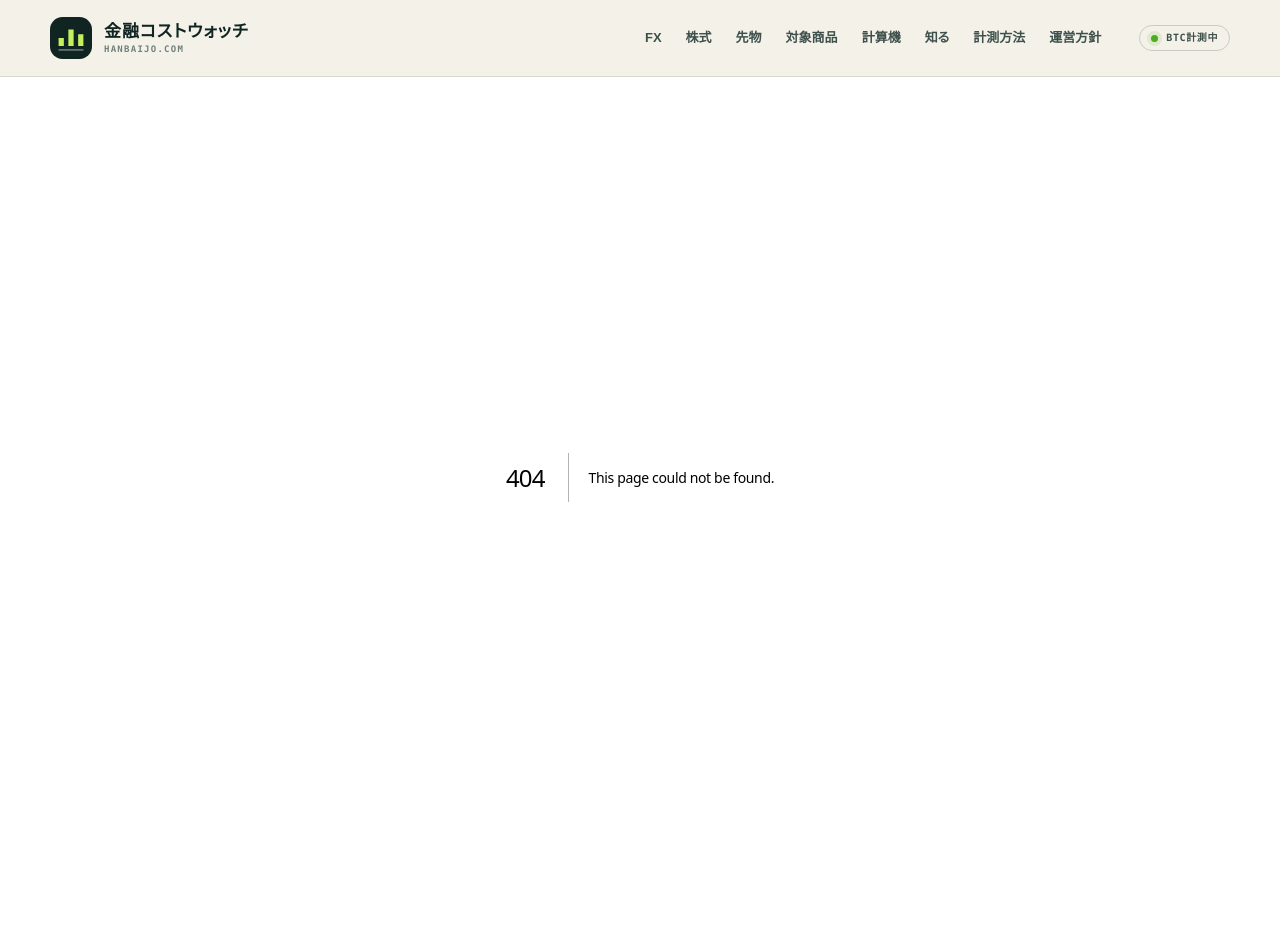
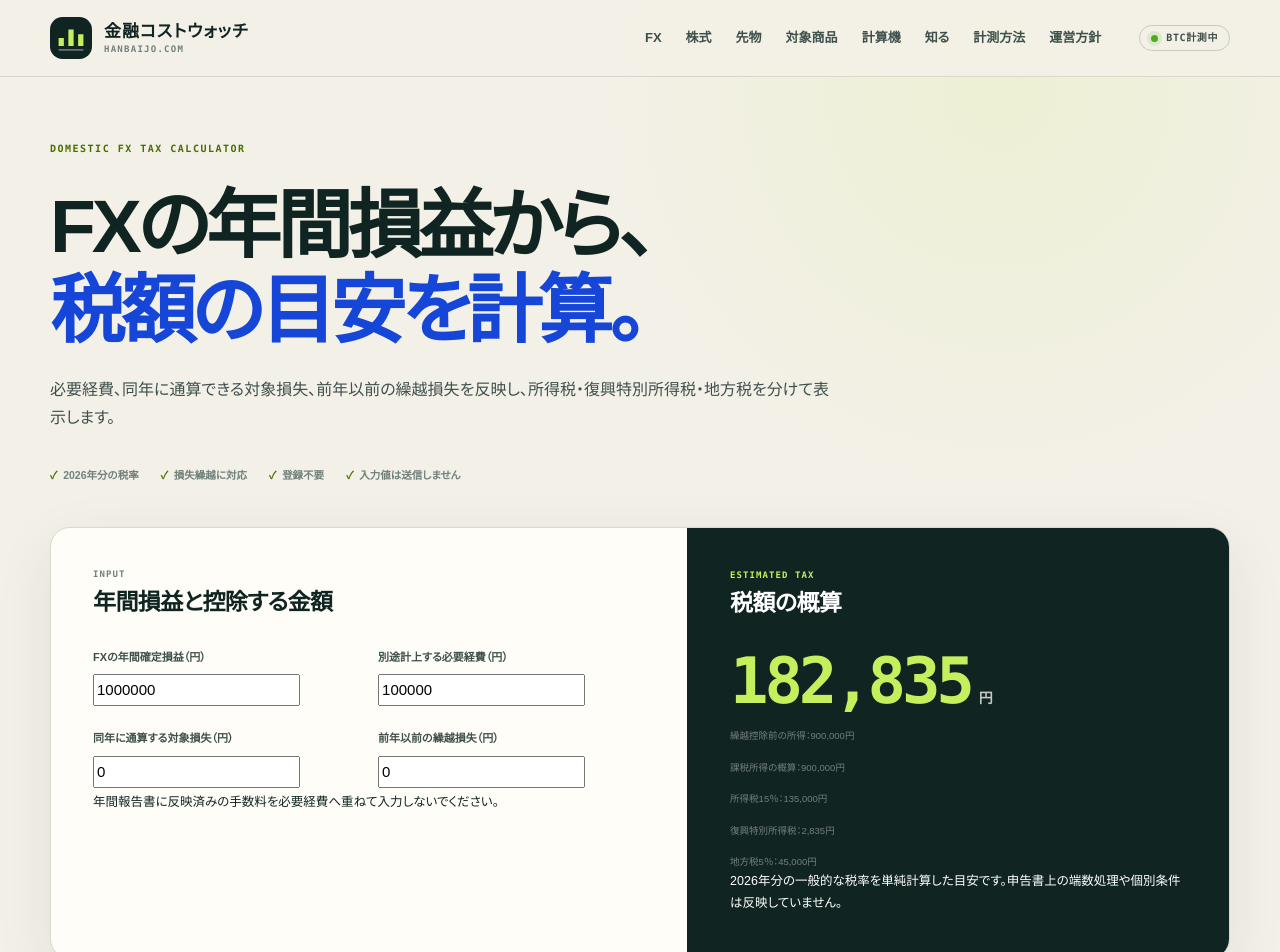
Before and after one commit to mrok18/hanbaijo, a Next.js app: page /tools/fx-tax-calculator in a window 1280 px wide. Before the commit this address had no page. Shown: the top 952 px of the page. Built offline with nearby package versions, Linux system fonts and the light colour scheme.

Commit message:
Add domestic FX tax calculator

```diff
--- a/app/articles/fx-tax-rate-calculation/page.tsx
+++ b/app/articles/fx-tax-rate-calculation/page.tsx
@@ -31,10 +31,11 @@ export default function Page() {
         国内の一定のFX取引による所得は、給与などと分けて計算する申告分離課税です。
         「利益×20.315％」と即断せず、確定損益、必要経費、通算できる損失、繰越損失を整理してから税率をかけます。
       </p>
+      <p><Link href="/tools/fx-tax-calculator"><strong>国内FX税金計算シミュレーターを使う →</strong></Link></p>
 
       <div className="callout">
         <strong>2026年分の基本的な合計税率は20.315％</strong>
-        <p>所得税15％＋復興特別所得税0.315％相当＋地方稅5％です。実際の申告では端数処理等により単純乗算と差が出る場合があります。</p>
+        <p>所得税15％＋復興特別所得税0.315％相当＋地方税5％です。実際の申告では端数処理等により単純乗算と差が出る場合があります。</p>
       </div>
 
       <h2>20.315％の内訳</h2>
--- a/app/privacy/page.tsx
+++ b/app/privacy/page.tsx
@@ -41,7 +41,7 @@ export default function PrivacyPage() {
       <h2>3. 計算機の入力情報</h2>
       <p>
         当サイトの計算機はブラウザ内で計算します。取引金額、口座資金、取引数量、損切り幅、手数料等の入力値は、
-        当サイトのサーバーへ送信・保存しません。ただし、計算機ページを閲覧したという通常のアクセス情報は、前項のアクセス解析対象になります。
+        当サイトのサーバーへ送信・保存しません。ただし、計算機ページの閲覧と操作の有無、計算機を識別するIDはアクセス解析の対象になります。入力した数値や計算結果は送信しません。
       </p>
 
       <h2>4. お問い合わせ</h2>
--- a/app/sitemap.ts
+++ b/app/sitemap.ts
@@ -4,6 +4,7 @@ import { POSTS } from './articles/posts';
 export default function sitemap(): MetadataRoute.Sitemap {
   const base = 'https://hanbaijo.com';
   const detailRoutes = [
+    'tools/fx-tax-calculator',
     'tools/dmm-cfd-22-products-calculator',
     'tools/dmm-cfd-tick-value-calculator',
     'fx/fxtf',
--- /dev/null
+++ b/app/tools/fx-tax-calculator/FxTaxCalculator.tsx
@@ -0,0 +1,58 @@
+'use client';
+
+import { useMemo, useRef, useState } from 'react';
+
+export default function FxTaxCalculator() {
+  const [annualProfit, setAnnualProfit] = useState(1000000);
+  const [expenses, setExpenses] = useState(100000);
+  const [currentLosses, setCurrentLosses] = useState(0);
+  const [carriedLosses, setCarriedLosses] = useState(0);
+  const tracked = useRef(false);
+
+  const trackUse = () => {
+    if (tracked.current) return;
+    tracked.current = true;
+    window.gtag?.('event', 'calculator_interaction', {
+      calculator_id: 'fx_tax_calculator', page_path: window.location.pathname, transport_type: 'beacon',
+    });
+  };
+
+  const result = useMemo(() => {
+    const profit = Number.isFinite(annualProfit) ? annualProfit : 0;
+    const safeExpenses = Math.max(0, expenses || 0);
+    const safeCurrentLosses = Math.max(0, currentLosses || 0);
+    const safeCarriedLosses = Math.max(0, carriedLosses || 0);
+    const beforeCarry = profit - safeExpenses - safeCurrentLosses;
+    const taxableIncome = Math.max(0, beforeCarry - safeCarriedLosses);
+    const incomeTax = taxableIncome * 0.15;
+    const reconstructionTax = incomeTax * 0.021;
+    const localTax = taxableIncome * 0.05;
+    return { beforeCarry, taxableIncome, incomeTax, reconstructionTax, localTax, total: incomeTax + reconstructionTax + localTax, unusedCarry: Math.max(0, safeCarriedLosses - Math.max(0, beforeCarry)) };
+  }, [annualProfit, expenses, currentLosses, carriedLosses]);
+
+  const yen = new Intl.NumberFormat('ja-JP', { maximumFractionDigits: 0 });
+  const field = (label: string, value: number, setter: (value: number) => void, allowNegative = false) => (
+    <label><span>{label}</span><input type="number" min={allowNegative ? undefined : 0} step="10000" value={value} onFocus={trackUse} onChange={event => { trackUse(); setter(Number(event.target.value)); }} /></label>
+  );
+
+  return <div className="calculator-shell"><div className="calculator-grid">
+    <section className="calculator-inputs">
+      <div className="calculator-panel-head"><div><span>INPUT</span><h2>年間損益と控除する金額</h2></div></div>
+      <div className="field-grid">
+        {field('FXの年間確定損益（円）', annualProfit, setAnnualProfit, true)}
+        {field('別途計上する必要経費（円）', expenses, setExpenses)}
+        {field('同年に通算する対象損失（円）', currentLosses, setCurrentLosses)}
+        {field('前年以前の繰越損失（円）', carriedLosses, setCarriedLosses)}
+      </div>
+      <small>年間報告書に反映済みの手数料を必要経費へ重ねて入力しないでください。</small>
+    </section>
+    <section className="calculator-result">
+      <div className="result-head"><span>ESTIMATED TAX</span><h2>税額の概算</h2></div>
+      <div className="total-cost"><strong>{yen.format(result.total)}</strong><span>円</span></div>
+      <p>繰越控除前の所得：{yen.format(result.beforeCarry)}円</p><p>課税所得の概算：{yen.format(result.taxableIncome)}円</p>
+      <p>所得税15％：{yen.format(result.incomeTax)}円</p><p>復興特別所得税：{yen.format(result.reconstructionTax)}円</p><p>地方税5％：{yen.format(result.localTax)}円</p>
+      {result.unusedCarry > 0 && <p>今回使い切らない繰越損失：{yen.format(result.unusedCarry)}円</p>}
+      <small>2026年分の一般的な税率を単純計算した目安です。申告書上の端数処理や個別条件は反映していません。</small>
+    </section>
+  </div></div>;
+}
--- /dev/null
+++ b/app/tools/fx-tax-calculator/page.tsx
@@ -0,0 +1,17 @@
+import type { Metadata } from 'next';
+import Link from 'next/link';
+import FxTaxCalculator from './FxTaxCalculator';
+
+export const metadata: Metadata = {
+  title: '国内FX税金計算シミュレーター｜必要経費・損失繰越に対応',
+  description: '国内FXの年間確定損益、必要経費、同年の通算損失、前年以前の繰越損失から、課税所得と税額20.315％の内訳を無料計算します。',
+};
+
+export default function Page() {
+  return <div className="calculator-page">
+    <header className="calculator-intro"><p className="page-kicker">DOMESTIC FX TAX CALCULATOR</p><h1>FXの年間損益から、<br /><em>税額の目安を計算。</em></h1><p className="lede">必要経費、同年に通算できる対象損失、前年以前の繰越損失を反映し、所得税・復興特別所得税・地方税を分けて表示します。</p><div className="calculator-proof"><span>2026年分の税率</span><span>損失繰越に対応</span><span>登録不要</span><span>入力値は送信しません</span></div></header>
+    <FxTaxCalculator />
+    <div className="callout"><strong>国内の一定のFX取引を対象とした概算です</strong><p>海外業者との取引、法人取引、所得区分が異なる取引には使用できません。申告書上の端数処理、控除、個別事情により実際の税額は変わります。</p></div>
+    <nav className="calculator-proof" aria-label="関連する税務解説"><Link href="/articles/fx-tax-rate-calculation">20.315％の内訳</Link><Link href="/articles/fx-profit-under-200k-tax-return">20万円以下の申告条件</Link><Link href="/articles/fx-tax-deductible-expenses">必要経費の判断</Link><Link href="/articles/fx-profit-loss-offset-tax">損益通算・損失繰越</Link><Link href="/articles/fx-annual-transaction-report-tax-return">年間報告書の集計</Link></nav>
+  </div>;
+}
--- a/app/tools/page.tsx
+++ b/app/tools/page.tsx
@@ -6,6 +6,7 @@ export const metadata = {
 };
 
 const tools = [
+  { href: '/tools/fx-tax-calculator', tag: 'FX / TAX', title: '国内FX税金計算シミュレーター', description: '年間確定損益、必要経費、通算損失、繰越損失から、課税所得と所得税・復興特別所得税・地方税を概算します。', scope: '2026年分・20.315％' },
   { href: '/tools/fx-spread-annual-cost-calculator', tag: 'FX / ANNUAL COST', title: 'FXスプレッド年間コスト比較計算機', description: '2つのスプレッド、数量、1日の往復回数、取引日数から、1回・月間・年間のコストと差額を計算します。', scope: '0.1銭差を年間換算' },
   { href: '/tools/dmm-cfd-22-products-calculator', tag: 'CFD / DMM 22 PRODUCTS', title: 'DMM CFD 22銘柄計算機', description: 'Index 8銘柄とCommodity 14銘柄の価格・Lot数・円換算レートから、必要証拠金、1ポイント・1ティック損益、資金使用率を計算します。', scope: '全22銘柄・通貨換算対応' },
   { href: '/tools/dmm-cfd-tick-value-calculator', tag: 'CFD / DMM 14 PRODUCTS', title: 'DMM CFD 1ティック損益計算機', description: '商品14銘柄の呼値と取引単位を自動反映し、1ティック価値、買い・売りの円換算損益、コスト差引後を計算します。', scope: '商品14銘柄・最小値幅対応' },
@@ -35,7 +36,7 @@ const tools = [
 
 export default function Page() {
   return <div className="fx-page">
-    <section className="fx-hero"><div><p className="page-kicker">FINANCIAL COST TOOLKIT</p><h1>取引条件を、<br /><em>円の負担へ。</em></h1><p className="lede">広告の見出しだけでは分からないコストを、取引金額・数量・保有条件に合わせて試算します。入力値はブラウザ内で計算され、サーバーへ保存しません。</p><div className="hero-actions"><Link className="button primary" href="/tools/cost-calculator">汎用計算機を開く</Link><Link className="button secondary" href="/method">算出方法を確認</Link></div></div><aside className="fx-status-panel"><span>TOOL STATUS</span><strong>25種類を公開中</strong><p>汎用計算に加え、公式の取引単位・料金体系を反映したサービス別計算機を順次追加しています。</p><dl><div><dt>対象</dt><dd>FX・CFD・株・先物</dd></div><div><dt>入力保存</dt><dd>なし</dd></div><div><dt>利用料</dt><dd>無料</dd></div></dl></aside></section>
+    <section className="fx-hero"><div><p className="page-kicker">FINANCIAL COST TOOLKIT</p><h1>取引条件を、<br /><em>円の負担へ。</em></h1><p className="lede">広告の見出しだけでは分からないコストを、取引金額・数量・保有条件に合わせて試算します。入力値はブラウザ内で計算され、サーバーへ保存しません。</p><div className="hero-actions"><Link className="button primary" href="/tools/cost-calculator">汎用計算機を開く</Link><Link className="button secondary" href="/method">算出方法を確認</Link></div></div><aside className="fx-status-panel"><span>TOOL STATUS</span><strong>26種類を公開中</strong><p>汎用計算に加え、公式の取引単位・料金体系を反映したサービス別計算機を順次追加しています。</p><dl><div><dt>対象</dt><dd>FX・CFD・株・先物</dd></div><div><dt>入力保存</dt><dd>なし</dd></div><div><dt>利用料</dt><dd>無料</dd></div></dl></aside></section>
 
     <section className="fx-section"><div className="section-heading"><div><p className="section-index">01 / CALCULATORS</p><h2>目的から計算機を選ぶ</h2><p>商品横断の概算と、サービス固有条件の計算を分けています。</p></div></div><div className="affiliate-grid">{tools.map((tool, index) => <article className="affiliate-card" key={tool.href}><div className="affiliate-card-head"><span>TOOL {String(index + 1).padStart(2, '0')}</span><b>{tool.scope}</b></div><p className="affiliate-category">{tool.tag}</p><h3>{tool.title}</h3><p>{tool.description}</p><Link href={tool.href}>計算する →</Link></article>)}</div></section>
 
```
Also changed, not shown: app/method/page.tsx (+10 -0 lines).
